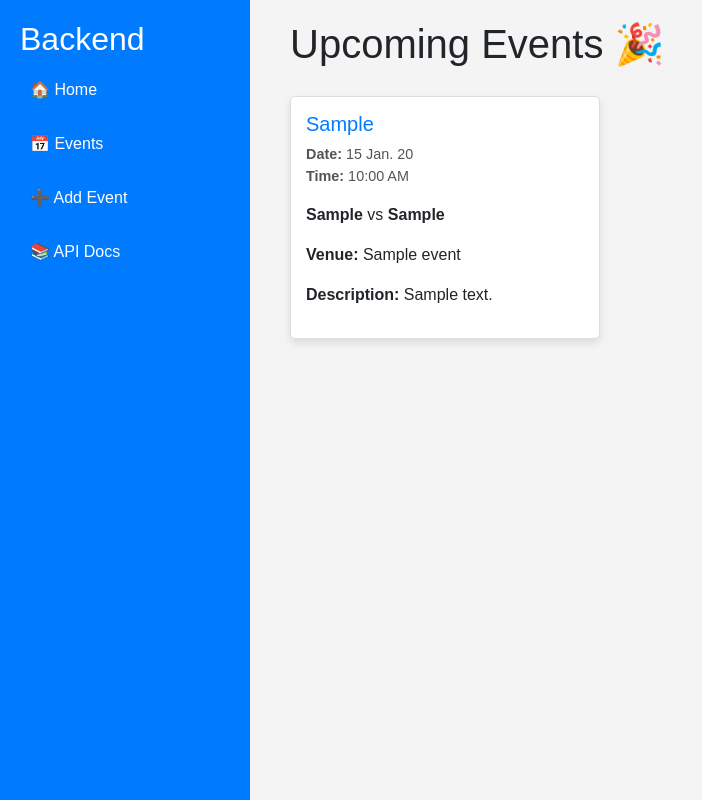
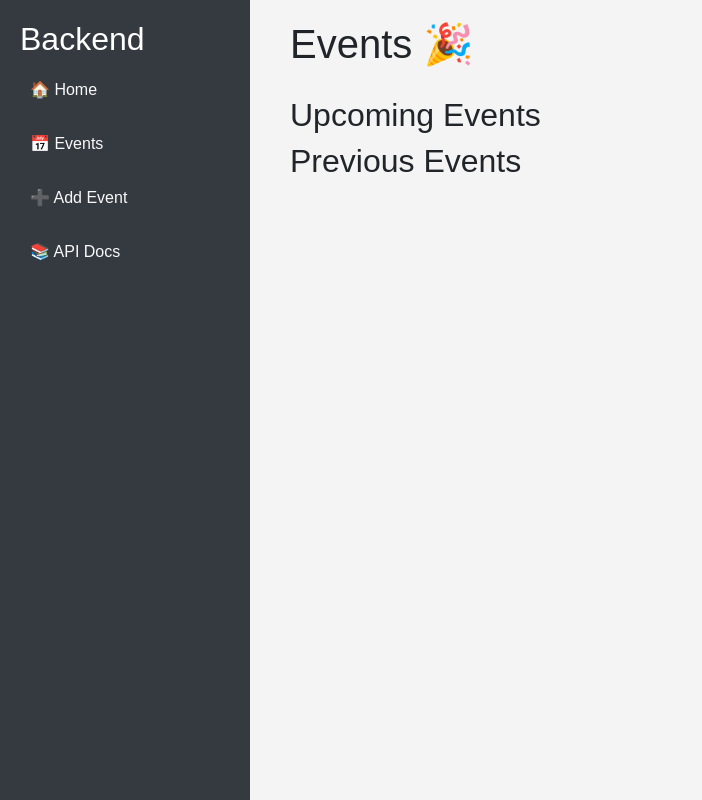
Before and after one commit to hu8813/coding_exercise_BE, a FastAPI app: template templates/events.html in a window 1280 px wide. Shown: the whole page, without its empty margins (0-702 px from the left). Run offline with FastAPI, Linux system fonts and the light colour scheme; the template is opened without the code that fills it: most values are stand-ins (such as "Sample title", 1, 10 or a date in 2020); parts of the project's set-up code (start-up, migrations or seed data) failed here and were passed over; some libraries are stand-ins or nearby versions.

Commit message:
events separated to previous/upcoming

```diff
--- a/main.py
+++ b/main.py
@@ -100,7 +100,8 @@ async def get_events(conn) -> List[dict]:
 @app.get("/events", response_class=HTMLResponse)
 async def view_events(request: Request, conn=Depends(get_db_connection_dependency)):
     events = await get_events(conn)  # Fetch all events from the database
-    return templates.TemplateResponse("events.html", {"request": request, "events": events})
+    today = datetime.now().date()
+    return templates.TemplateResponse("events.html", {"request": request, "events": events, "today":today})
 
 
 @app.get("/api/events", response_model=List[dict])
--- a/templates/events.html
+++ b/templates/events.html
@@ -18,7 +18,7 @@
         /* Sidebar Styles */
         .sidebar {
             width: 250px;
-            background-color: #007BFF;
+            background-color: #343a40; /* Dark background consistent with Bootstrap's dark theme */
             color: white;
             padding: 20px;
             height: 100vh;
@@ -27,13 +27,13 @@
 
         .sidebar h2 {
             margin-top: 0;
-            color: white;
+            color: #ffffff; /* Ensures the heading is visible */
         }
 
         .sidebar a {
             display: flex;
             align-items: center;
-            color: white;
+            color: #f8f9fa; /* Light color for links */
             text-decoration: none;
             padding: 10px;
             margin: 10px 0;
@@ -42,7 +42,7 @@
         }
 
         .sidebar a:hover {
-            background-color: #0056b3;
+            background-color: #495057; /* Darker background on hover */
         }
 
         /* Main Content Styles */
@@ -67,7 +67,7 @@
         }
 
         .event-card {
-            background-color: #fff;
+            background-color: #ffffff; /* White background for cards */
             border: 1px solid #ddd;
             border-radius: 5px;
             box-shadow: 0 4px 8px rgba(0, 0, 0, 0.1);
@@ -80,7 +80,7 @@
         }
 
         .event-card h5 {
-            color: #007bff;
+            color: #007bff; /* Bootstrap primary color for headings */
         }
 
         .date-time {
@@ -115,24 +115,42 @@
 <!-- Main Content -->
 <div class="main-content">
     <header>
-        <h1>Upcoming Events 🎉</h1>
+        <h1>Events 🎉</h1>
     </header>
 
+    <h2>Upcoming Events</h2>
     <div class="event-list">
         {% for event in events %}
-        <div class="event-card">
-            <h5>{{ event.sport_type }}</h5>
-            <p class="date-time">
-                <strong>Date:</strong> {{ event.event_date.strftime('%d %b. %y') }} <br>
-                <strong>Time:</strong> {{ event.event_time.strftime('%I:%M %p') }}
-            </p>
-            <p><span class="team-name">{{ event.home_team }}</span> vs <span class="team-name">{{ event.away_team }}</span></p>
-            <p><strong>Venue:</strong> {{ event.venue_name }}</p>
-            <p><strong>Description:</strong> {{ event.description }}</p>
-        </div>
+            {% if event.event_date >= today %}
+                <div class="event-card">
+                    <p><strong>{{ event.event_date.strftime('%B %d') }} at {{ event.event_time.strftime('%H:%M') }}</strong></p>
+                    <p><strong>{{ event.home_team }}</strong> vs <strong>{{ event.away_team }}</strong></p>
+                    <p><strong>{{ event.venue_name }}</strong></p>
+                    {% if event.description %}
+                        <p>{{ event.description }}</p>
+                    {% endif %}
+                </div>
+            {% endif %}
+        {% endfor %}
+    </div>
+
+    <h2>Previous Events</h2>
+    <div class="event-list">
+        {% for event in events %}
+            {% if event.event_date < today %}
+                <div class="event-card">
+                    <p><strong>{{ event.event_date.strftime('%B %d') }} at {{ event.event_time.strftime('%H:%M') }}</strong></p>
+                    <p><strong>{{ event.home_team }}</strong> vs <strong>{{ event.away_team }}</strong></p>
+                    <p><strong>{{ event.venue_name }}</strong></p>
+                    {% if event.description %}
+                        <p>{{ event.description }}</p>
+                    {% endif %}
+                </div>
+            {% endif %}
         {% endfor %}
     </div>
 </div>
+
 
 <script src="https://code.jquery.com/jquery-3.5.1.slim.min.js"></script>
 <script src="https://cdn.jsdelivr.net/npm/@popperjs/core@2.0.7/dist/umd/popper.min.js"></script>
```
Also changed, not shown: templates/index.html (+28 -13 lines).
